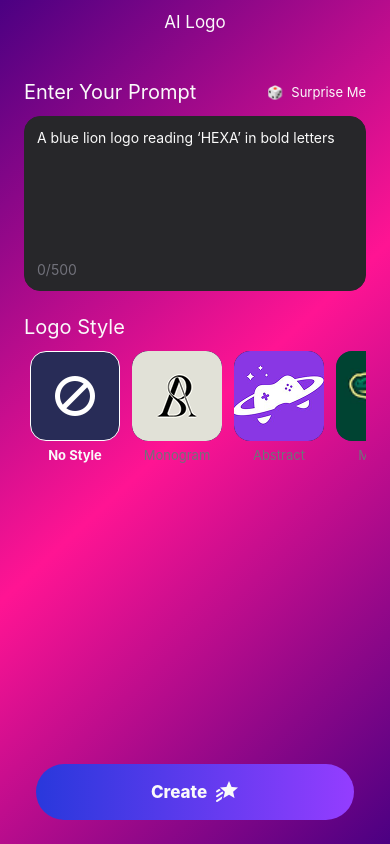
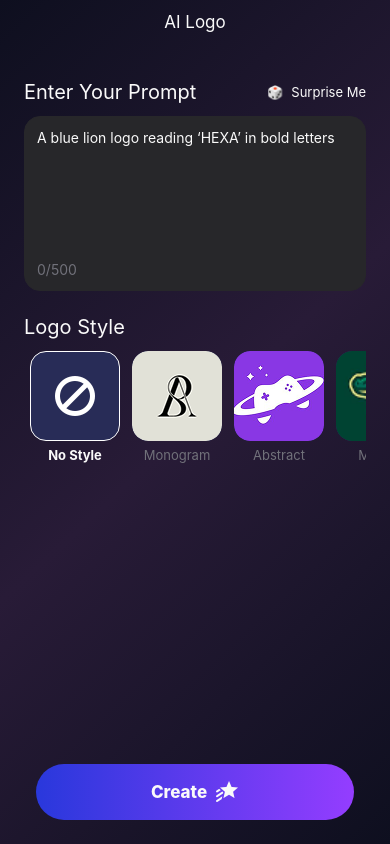
Before and after one commit to eeren3411/FERASET-Case-Study, a React Native app: screen /InputScreen in a window 390 px wide. Built offline with nearby package versions, Linux system fonts and the light colour scheme; no server answers.

Commit message:
Fix colors

```diff
--- a/components/common/ScreenContainer.tsx
+++ b/components/common/ScreenContainer.tsx
@@ -1,5 +1,5 @@
 import React from 'react';
-import { StyleSheet, ViewStyle } from 'react-native';
+import { StyleSheet, ViewStyle, StatusBar } from 'react-native';
 import { SafeAreaView } from 'react-native-safe-area-context';
 import { LinearGradient } from 'expo-linear-gradient';
 
@@ -11,12 +11,13 @@ type ScreenContainerProps = {
 export default function ScreenContainer({ children, style }: ScreenContainerProps) {
 	return (
 		<LinearGradient
-			colors={['#4B0082', '#FF1493', '#4B0082']}
+			colors={['#0E0F1F', '#281B37', '#0E0F1F']}
 			start={{ x: 1, y: 1 }}
 			end={{ x: 0, y: 0.5 }}
 			style={styles.gradient}
 		>
 			<SafeAreaView style={style}>
+				<StatusBar barStyle="light-content" backgroundColor={'#0E0F1F'} />
 				{children}
 			</SafeAreaView>
 		</LinearGradient>
```
